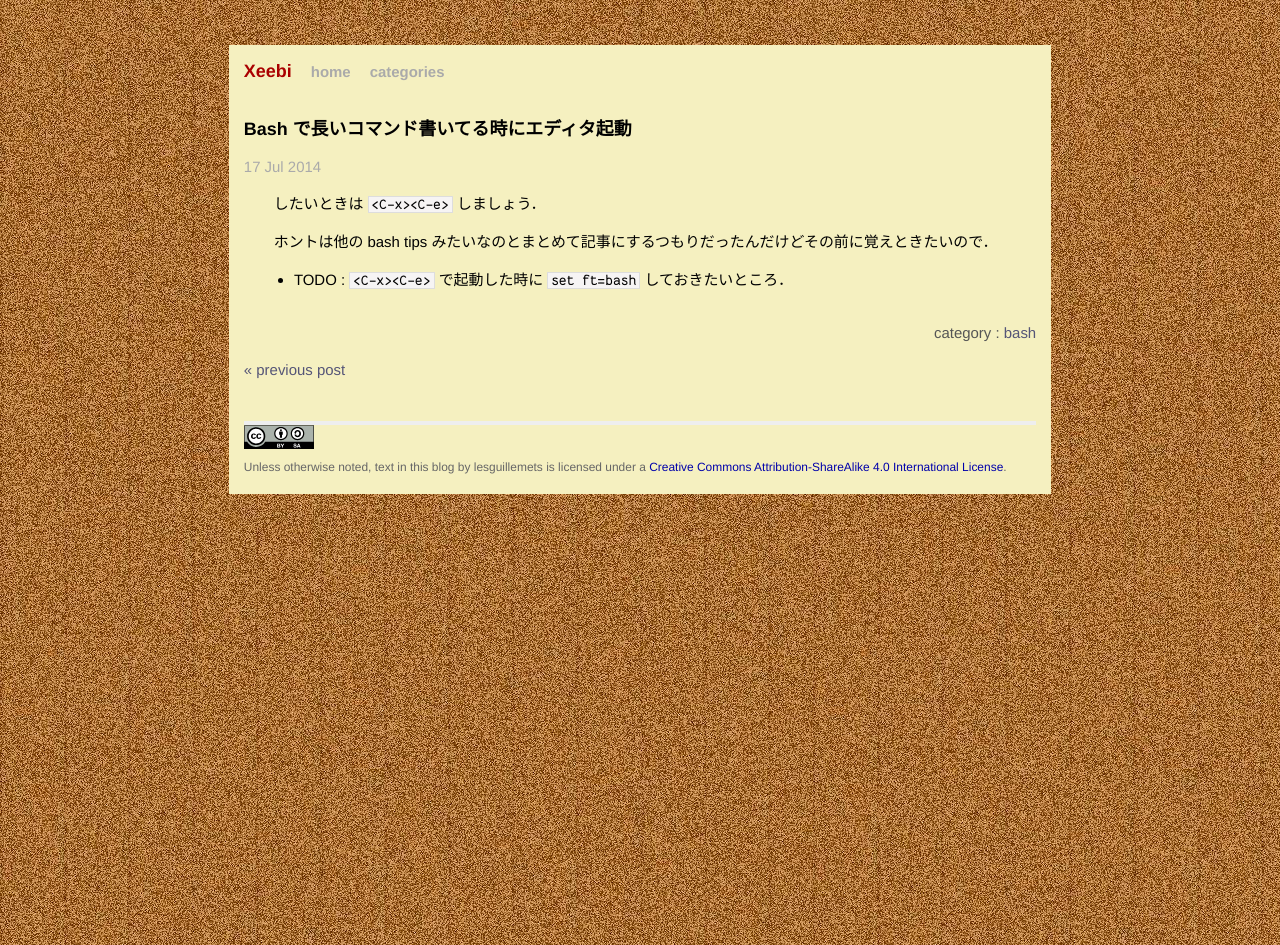
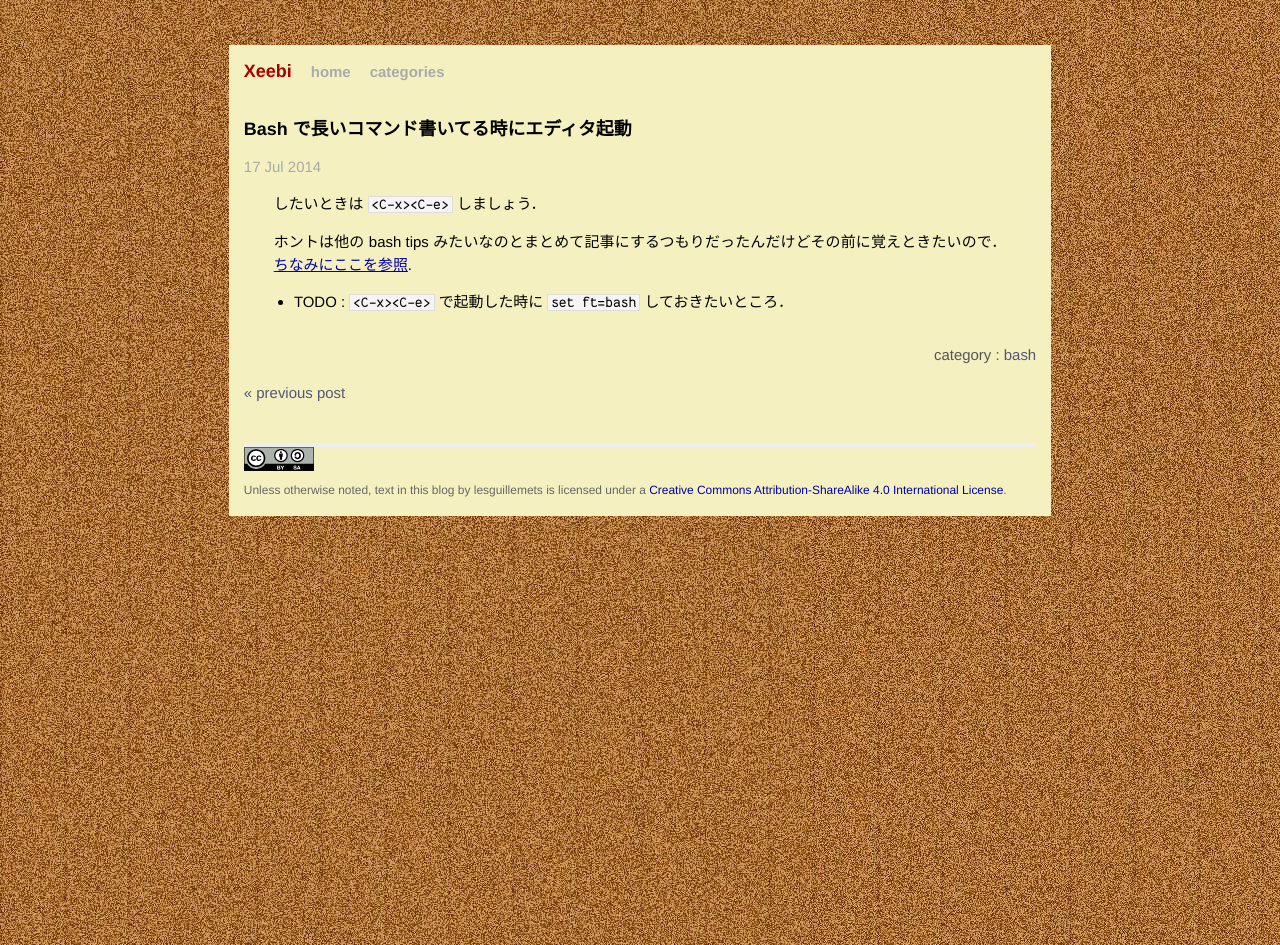
Before and after one commit to lesguillemets/blog, a Jekyll site: the page built from _posts/2014-07-17-open-editor-bash.md, in a window 1280 px wide. Built offline with Jekyll 4.4.1, drawn with Linux system fonts in a browser that asks for light colours; Markdown is read by kramdown in place of the engine named in the settings.

Commit message:
add reference

```diff
--- a/_posts/2014-07-17-open-editor-bash.md
+++ b/_posts/2014-07-17-open-editor-bash.md
@@ -8,5 +8,6 @@ categories: bash
 したいときは `<C-x><C-e>` しましょう．
 
 ホントは他の bash tips みたいなのとまとめて記事にするつもりだったんだけどその前に覚えときたいので．
+[ちなみにここを参照](http://cfenollosa.com/misc/tricks.txt).
 
 * TODO : `<C-x><C-e>` で起動した時に `set ft=bash` しておきたいところ．
```
